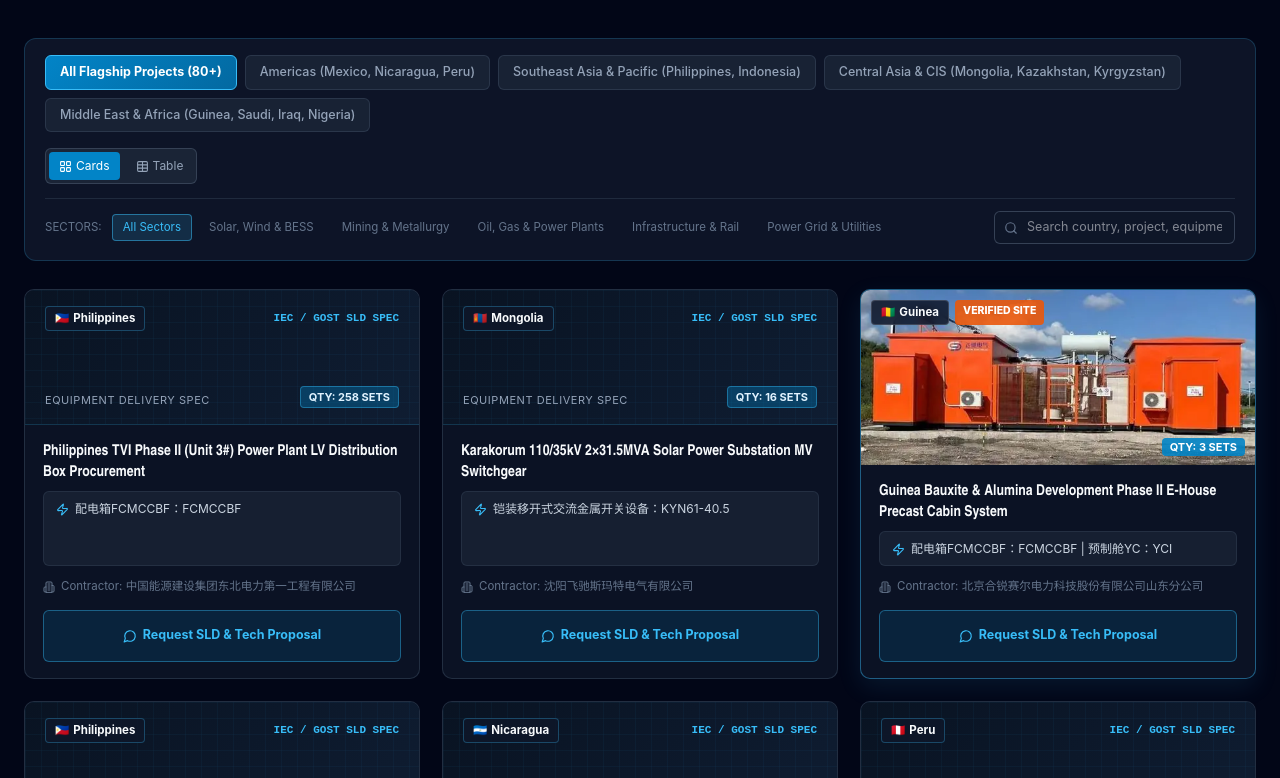
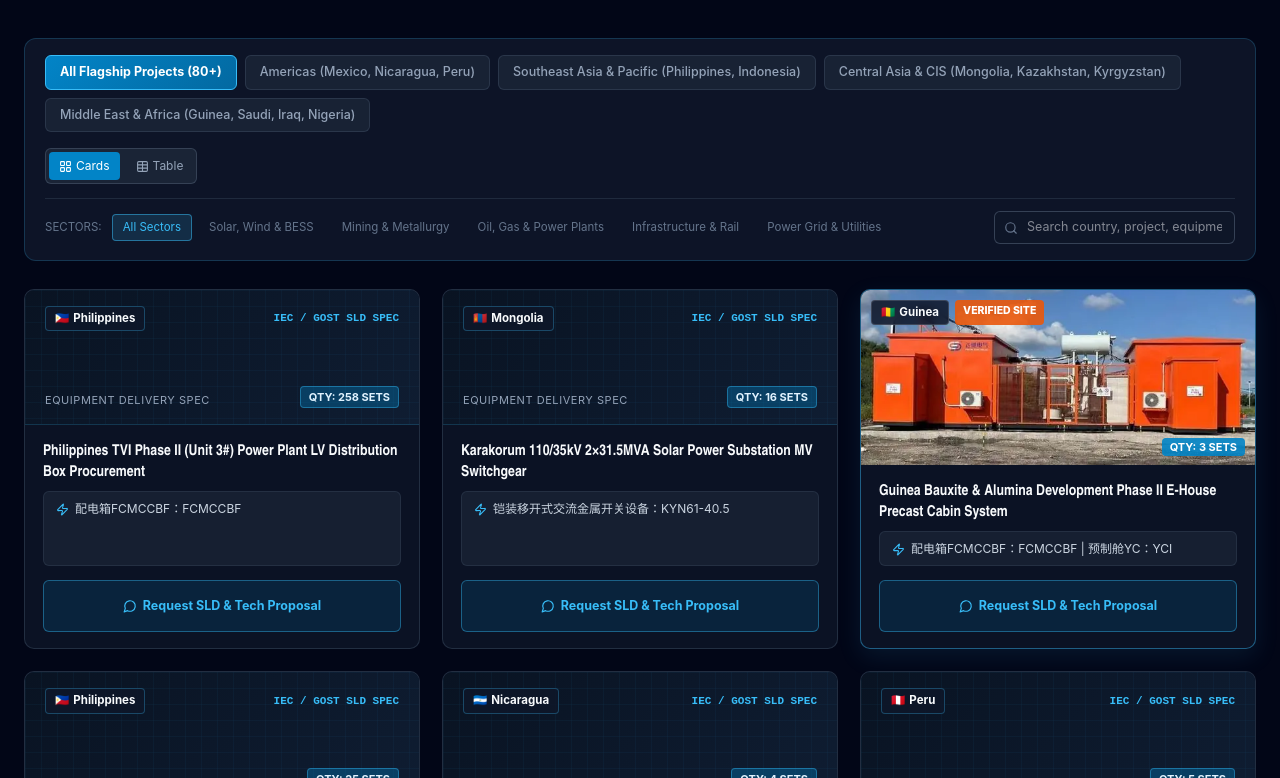
Before and after one commit to henryactionlaser12789-rgb/feichipower-website, a React (Vite) app: page /en/ in a window 1280 px wide. Shown: the part 11222-12000 px from the top of the page. Built offline with nearby package versions, Linux system fonts and the light colour scheme.

Commit message:
fix(ui): remove client contractor names from track record table and cards, streamline title typography

```diff
--- a/src/OverseasProjectsTrackRecord.tsx
+++ b/src/OverseasProjectsTrackRecord.tsx
@@ -38,8 +38,7 @@ export function OverseasProjectsTrackRecord({ locale }: { locale: Locale }) {
         item.country.en.toLowerCase().includes(q) ||
         item.title.zh.toLowerCase().includes(q) ||
         item.title.en.toLowerCase().includes(q) ||
-        item.equipmentSummary.toLowerCase().includes(q) ||
-        item.client.toLowerCase().includes(q);
+        item.equipmentSummary.toLowerCase().includes(q);
       return matchRegion && matchSector && matchSearch;
     });
   }, [activeRegion, activeSector, searchQuery]);
@@ -277,21 +276,12 @@ export function OverseasProjectsTrackRecord({ locale }: { locale: Locale }) {
                     {item.title[locale] || item.title.en || item.title.zh}
                   </h3>
 
-                  <div style={{ background: 'rgba(30, 41, 59, 0.6)', border: '1px solid rgba(51, 65, 85, 0.5)', borderRadius: '6px', padding: '8px 12px', marginBottom: '12px', fontSize: '12px', color: '#cbd5e1', lineHeight: '1.45', flex: 1 }}>
+                  <div style={{ background: 'rgba(30, 41, 59, 0.6)', border: '1px solid rgba(51, 65, 85, 0.5)', borderRadius: '6px', padding: '8px 12px', marginBottom: '14px', fontSize: '12px', color: '#cbd5e1', lineHeight: '1.45', flex: 1 }}>
                     <div style={{ display: 'flex', alignItems: 'flex-start', gap: '6px' }}>
                       <Zap size={13} style={{ color: '#38bdf8', marginTop: '3px', flexShrink: 0 }} />
                       <span>{item.equipmentSummary}</span>
                     </div>
                   </div>
-
-                  {item.client && (
-                    <div style={{ display: 'flex', alignItems: 'center', gap: '6px', fontSize: '11.5px', color: '#64748b', marginBottom: '14px' }}>
-                      <Building2 size={12} style={{ flexShrink: 0 }} />
-                      <span style={{ whiteSpace: 'nowrap', overflow: 'hidden', textOverflow: 'ellipsis' }}>
-                        {locale === 'zh' ? '订货/总包单位: ' : 'Contractor: '} {item.client}
-                      </span>
-                    </div>
-                  )}
 
                   <a
                     className="button"
@@ -329,12 +319,11 @@ export function OverseasProjectsTrackRecord({ locale }: { locale: Locale }) {
                 <thead>
                   <tr style={{ background: 'rgba(30, 41, 59, 0.9)', borderBottom: '1px solid rgba(51, 65, 85, 0.8)', color: '#94a3b8' }}>
                     <th style={{ padding: '12px 14px', width: '50px' }}>#</th>
-                    <th style={{ padding: '12px 14px', width: '120px' }}>{locale === 'zh' ? '国家/地区' : 'Country'}</th>
-                    <th style={{ padding: '12px 14px', width: '280px' }}>{locale === 'zh' ? '海外项目名称' : 'Project Title'}</th>
-                    <th style={{ padding: '12px 14px' }}>{locale === 'zh' ? '核心交付产品与规格' : 'Delivered Products & Specs'}</th>
-                    <th style={{ padding: '12px 14px', width: '80px', textAlign: 'center' }}>{locale === 'zh' ? '数量' : 'Qty'}</th>
-                    <th style={{ padding: '12px 14px', width: '220px' }}>{locale === 'zh' ? '订货/总包单位' : 'Client / Contractor'}</th>
-                    <th style={{ padding: '12px 14px', width: '100px', textAlign: 'center' }}>{locale === 'zh' ? '技术对接' : 'Action'}</th>
+                    <th style={{ padding: '12px 14px', width: '130px' }}>{locale === 'zh' ? '国家/地区' : 'Country'}</th>
+                    <th style={{ padding: '12px 14px', width: '320px' }}>{locale === 'zh' ? '海外工程项目名称' : 'Project Title'}</th>
+                    <th style={{ padding: '12px 14px' }}>{locale === 'zh' ? '成套交付产品与技术规格' : 'Delivered Products & Specs'}</th>
+                    <th style={{ padding: '12px 14px', width: '90px', textAlign: 'center' }}>{locale === 'zh' ? '交付数量' : 'Qty'}</th>
+                    <th style={{ padding: '12px 14px', width: '110px', textAlign: 'center' }}>{locale === 'zh' ? '工程方案' : 'Action'}</th>
                   </tr>
                 </thead>
                 <tbody>
@@ -352,16 +341,13 @@ export function OverseasProjectsTrackRecord({ locale }: { locale: Locale }) {
                         {item.country[locale] || item.country.en}
                       </td>
                       <td style={{ padding: '10px 14px', color: '#38bdf8', fontWeight: 600 }}>
-                        {item.title.zh}
+                        {item.title[locale] || item.title.en || item.title.zh}
                       </td>
                       <td style={{ padding: '10px 14px', color: '#cbd5e1' }}>
                         {item.equipmentSummary}
                       </td>
                       <td style={{ padding: '10px 14px', textAlign: 'center', color: '#22c55e', fontWeight: 700 }}>
                         {item.quantity}
-                      </td>
-                      <td style={{ padding: '10px 14px', color: '#94a3b8', fontSize: '11.5px' }}>
-                        {item.client || '-'}
                       </td>
                       <td style={{ padding: '10px 14px', textAlign: 'center' }}>
                         <a
```
